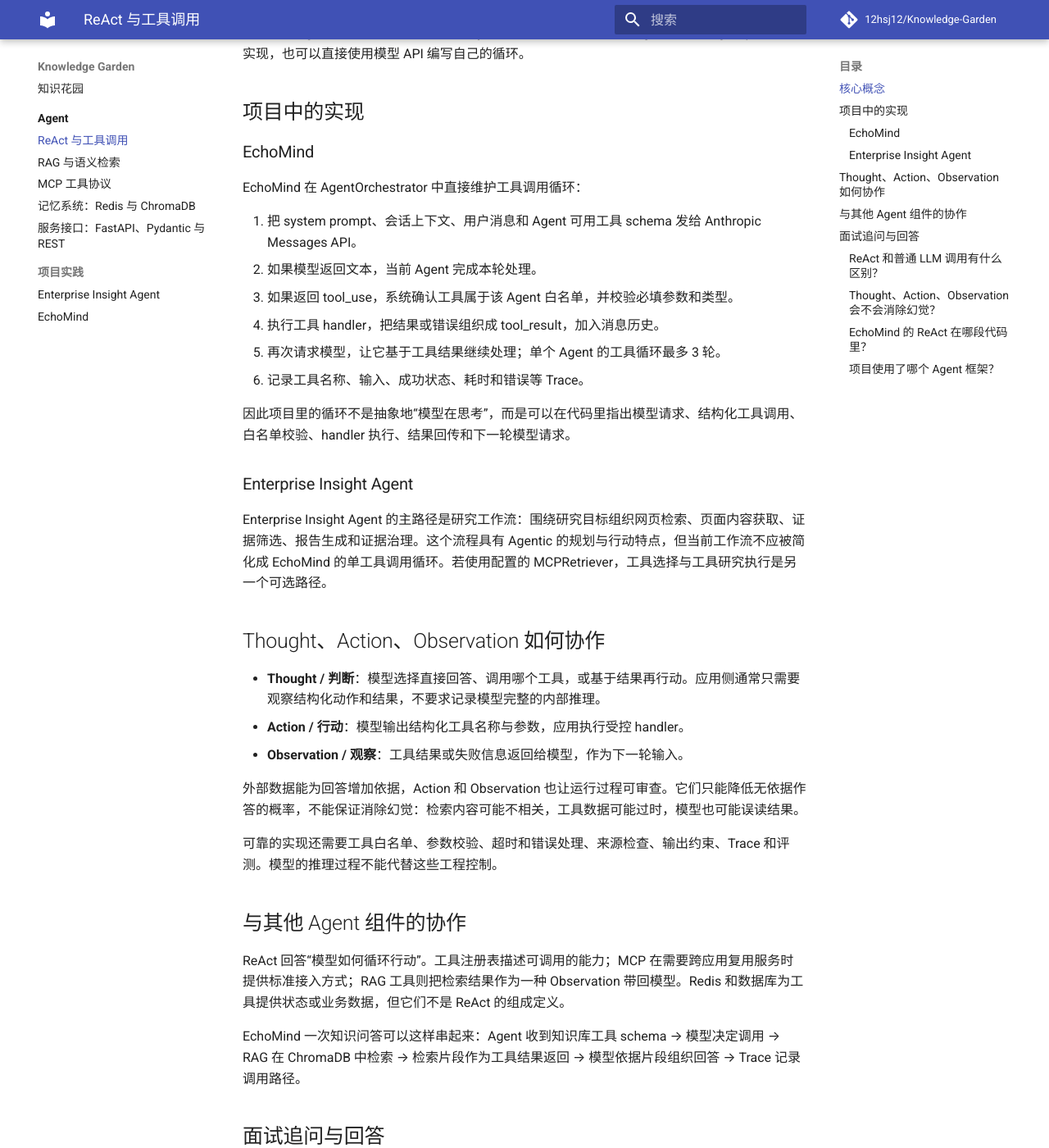
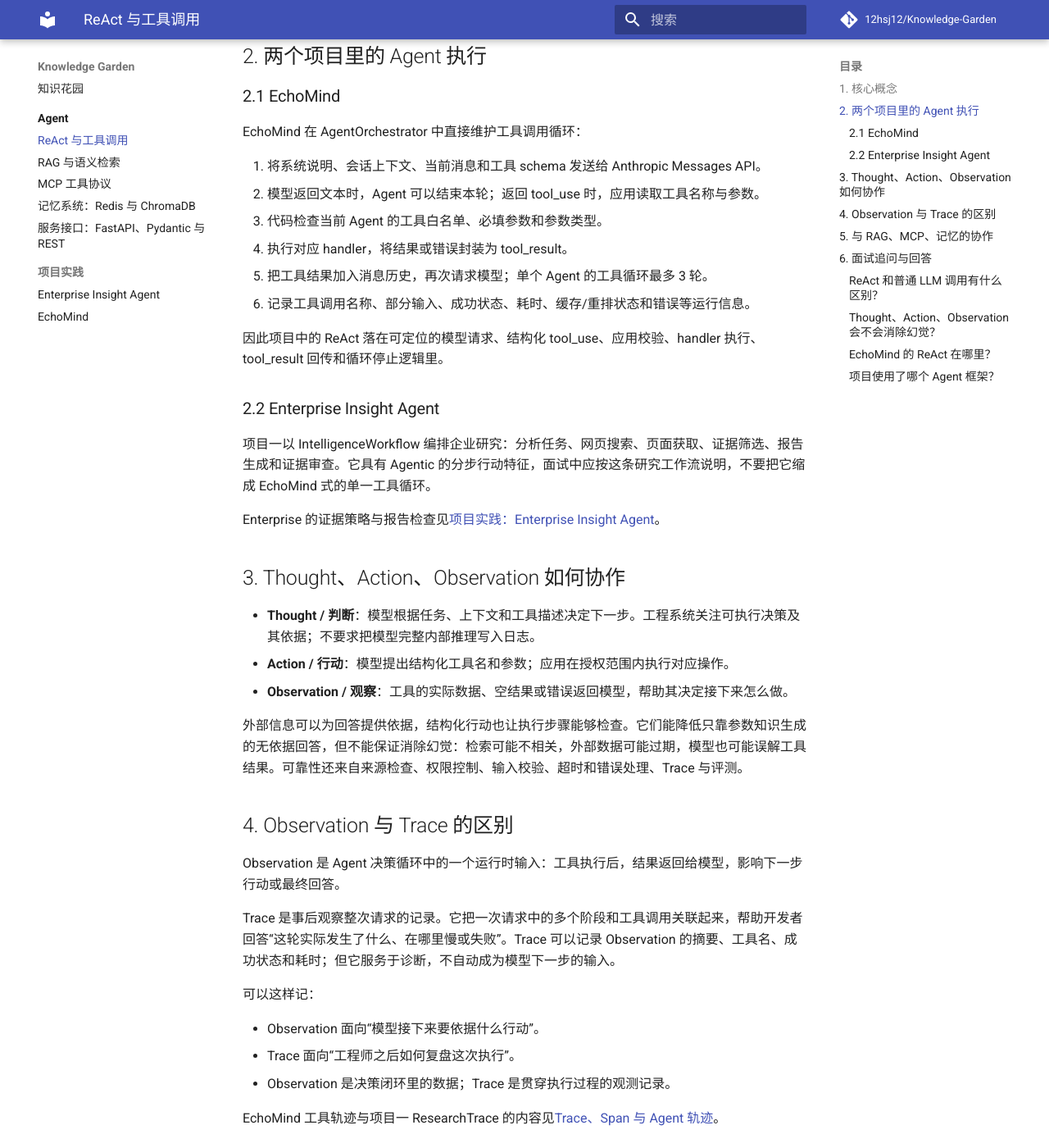
Before and after one commit to 12hsj12/Knowledge-Garden, an MkDocs documentation site: the page built from docs/agent/react.md, in a window 1280 px wide and 1400 px high, scrolled down 472 px. Shown: the whole window at 82% size. Built offline with MkDocs 1.6.1 and Material for MkDocs 9.7.7, drawn with Linux system fonts in a browser that asks for light colours; comment, search, counter and statistics services are not loaded; some of the changed text lies outside the part shown.

Commit message:
补充 ReAct Observation 与 Trace 的关系

```diff
--- a/docs/agent/react.md
+++ b/docs/agent/react.md
@@ -1,66 +1,82 @@
 # ReAct 与工具调用
 
-## 核心概念
+## 1. 核心概念
 
-ReAct 是 Reasoning 与 Acting 的组合思路。模型针对目标判断下一步，必要时执行外部动作，再根据动作返回的 Observation 更新判断。它让语言模型能够把“回答问题”和“执行可验证的操作”放进同一条循环里。
+ReAct（Reasoning and Acting）描述模型围绕目标进行判断、调用外部能力、读取执行结果并继续决策的循环：
 
-常见循环是：
+**目标与上下文 → 决定下一步 → Action → Observation → 再次决策 → 完成或继续**
 
-**目标与上下文 → 判断下一步 → Action → Observation → 再次判断 → 完成或继续**
+模型可以选择直接回答，也可以提出结构化工具调用。应用执行工具后，将真实返回值作为 Observation 放回后续上下文。循环需要明确停止条件，例如给出最终答案、达到调用轮数上限或处理不可恢复的错误。
 
-Action 可以是查订单、查询知识库、调用计算器或请求外部服务。Observation 是工具实际返回的数据、空结果或错误。循环需要有停止条件，例如模型给出最终答案、达到最大调用次数或发生不可恢复的失败。
+ReAct 是 Agent 执行范式，不是特定 Python 框架。项目可以通过模型 SDK 自己实现，也可以用 LangChain 或 LangGraph 等框架组织。
 
-ReAct 是 Agent 执行范式，不是某一个 Python 框架。项目可以用 LangChain、LangGraph 等工具实现，也可以直接使用模型 API 编写自己的循环。
+## 2. 两个项目里的 Agent 执行
 
-## 项目中的实现
-
-### EchoMind
+### 2.1 EchoMind
 
 EchoMind 在 AgentOrchestrator 中直接维护工具调用循环：
 
-1. 把 system prompt、会话上下文、用户消息和 Agent 可用工具 schema 发给 Anthropic Messages API。
-2. 如果模型返回文本，当前 Agent 完成本轮处理。
-3. 如果返回 tool_use，系统确认工具属于该 Agent 白名单，并校验必填参数和类型。
-4. 执行工具 handler，把结果或错误组织成 tool_result，加入消息历史。
-5. 再次请求模型，让它基于工具结果继续处理；单个 Agent 的工具循环最多 3 轮。
-6. 记录工具名称、输入、成功状态、耗时和错误等 Trace。
+1. 将系统说明、会话上下文、当前消息和工具 schema 发送给 Anthropic Messages API。
+2. 模型返回文本时，Agent 可以结束本轮；返回 tool_use 时，应用读取工具名称与参数。
+3. 代码检查当前 Agent 的工具白名单、必填参数和参数类型。
+4. 执行对应 handler，将结果或错误封装为 tool_result。
+5. 把工具结果加入消息历史，再次请求模型；单个 Agent 的工具循环最多 3 轮。
+6. 记录工具调用名称、部分输入、成功状态、耗时、缓存/重排状态和错误等运行信息。
 
-因此项目里的循环不是抽象地“模型在思考”，而是可以在代码里指出模型请求、结构化工具调用、白名单校验、handler 执行、结果回传和下一轮模型请求。
+因此项目中的 ReAct 落在可定位的模型请求、结构化 tool_use、应用校验、handler 执行、tool_result 回传和循环停止逻辑里。
 
-### Enterprise Insight Agent
+### 2.2 Enterprise Insight Agent
 
-Enterprise Insight Agent 的主路径是研究工作流：围绕研究目标组织网页检索、页面内容获取、证据筛选、报告生成和证据治理。这个流程具有 Agentic 的规划与行动特点，但当前工作流不应被简化成 EchoMind 的单工具调用循环。若使用配置的 MCPRetriever，工具选择与工具研究执行是另一个可选路径。
+项目一以 IntelligenceWorkflow 编排企业研究：分析任务、网页搜索、页面获取、证据筛选、报告生成和证据审查。它具有 Agentic 的分步行动特征，面试中应按这条研究工作流说明，不要把它缩成 EchoMind 式的单一工具循环。
 
-## Thought、Action、Observation 如何协作
+Enterprise 的证据策略与报告检查见[项目实践：Enterprise Insight Agent](../projects/enterprise-insight-agent.md)。
 
-- **Thought / 判断**：模型选择直接回答、调用哪个工具，或基于结果再行动。应用侧通常只需要观察结构化动作和结果，不要求记录模型完整的内部推理。
-- **Action / 行动**：模型输出结构化工具名称与参数，应用执行受控 handler。
-- **Observation / 观察**：工具结果或失败信息返回给模型，作为下一轮输入。
+## 3. Thought、Action、Observation 如何协作
 
-外部数据能为回答增加依据，Action 和 Observation 也让运行过程可审查。它们只能降低无依据作答的概率，不能保证消除幻觉：检索内容可能不相关，工具数据可能过时，模型也可能误读结果。
+- **Thought / 判断**：模型根据任务、上下文和工具描述决定下一步。工程系统关注可执行决策及其依据；不要求把模型完整内部推理写入日志。
+- **Action / 行动**：模型提出结构化工具名和参数；应用在授权范围内执行对应操作。
+- **Observation / 观察**：工具的实际数据、空结果或错误返回模型，帮助其决定接下来怎么做。
 
-可靠的实现还需要工具白名单、参数校验、超时和错误处理、来源检查、输出约束、Trace 和评测。模型的推理过程不能代替这些工程控制。
+外部信息可以为回答提供依据，结构化行动也让执行步骤能够检查。它们能降低只靠参数知识生成的无依据回答，但不能保证消除幻觉：检索可能不相关，外部数据可能过期，模型也可能误解工具结果。可靠性还来自来源检查、权限控制、输入校验、超时和错误处理、Trace 与评测。
 
-## 与其他 Agent 组件的协作
+## 4. Observation 与 Trace 的区别
 
-ReAct 回答“模型如何循环行动”。工具注册表描述可调用的能力；MCP 在需要跨应用复用服务时提供标准接入方式；RAG 工具则把检索结果作为一种 Observation 带回模型。Redis 和数据库为工具提供状态或业务数据，但它们不是 ReAct 的组成定义。
+Observation 是 Agent 决策循环中的一个运行时输入：工具执行后，结果返回给模型，影响下一步行动或最终回答。
 
-EchoMind 一次知识问答可以这样串起来：Agent 收到知识库工具 schema → 模型决定调用 → RAG 在 ChromaDB 中检索 → 检索片段作为工具结果返回 → 模型依据片段组织回答 → Trace 记录调用路径。
+Trace 是事后观察整次请求的记录。它把一次请求中的多个阶段和工具调用关联起来，帮助开发者回答“这轮实际发生了什么、在哪里慢或失败”。Trace 可以记录 Observation 的摘要、工具名、成功状态和耗时；但它服务于诊断，不自动成为模型下一步的输入。
 
-## 面试追问与回答
+可以这样记：
+
+- Observation 面向“模型接下来要依据什么行动”。
+- Trace 面向“工程师之后如何复盘这次执行”。
+- Observation 是决策闭环里的数据；Trace 是贯穿执行过程的观测记录。
+
+EchoMind 工具轨迹与项目一 ResearchTrace 的内容见[Trace、Span 与 Agent 轨迹](trace-observability.md)。
+
+## 5. 与 RAG、MCP、记忆的协作
+
+- **RAG**把检索片段作为工具结果或上下文提供给模型。
+- **MCP**标准化客户端如何发现并调用外部工具服务。
+- **记忆**提供近期对话、摘要和用户画像，让模型理解当前会话背景。
+- **ReAct**决定何时使用这些能力，并根据结果继续行动。
+- **Trace**记录系统实际执行的步骤，**评测**检查输出质量与全流程行为。
+
+EchoMind 的知识问答可串成：模型收到知识库工具 schema → 决定调用 → ChromaDB 多查询召回和重排 → 工具结果作为 Observation 返回 → 模型整理答复 → Trace 留下执行轨迹。相关页面：[RAG 与语义检索](rag.md)、[MCP 工具协议](mcp.md)、[记忆系统](memory.md)、[Agent 系统评测](evaluation.md)。
+
+## 6. 面试追问与回答
 
 ### ReAct 和普通 LLM 调用有什么区别？
 
-普通调用通常是输入上下文、输出一次答案。ReAct 允许模型通过结构化动作访问外部能力，并把执行结果放回上下文进行后续判断。关键差异在于有“工具行动—结果观察—继续决策”的闭环。
+> 普通调用通常是输入上下文后返回一段回答；ReAct 把模型决策、工具行动、执行结果观察和后续判断连成循环。项目里能明确指出模型提出工具调用、应用校验并执行、结果如何返回以及循环何时结束。
 
 ### Thought、Action、Observation 会不会消除幻觉？
 
-不会。工具结果提供外部依据，结构化调用限制动作范围，但检索错误、数据过期和模型误读仍会造成错误。还要用证据校验、拒答策略、日志和评测管理风险。
+> 它们提供结构化的外部行动和真实工具结果，让部分回答有可检查依据；系统仍需验证检索来源、工具结果和最终主张。检索错误、过期数据和模型误读仍可能造成错误，因此还要结合证据检查和评测。
 
-### EchoMind 的 ReAct 在哪段代码里？
+### EchoMind 的 ReAct 在哪里？
 
-在 AgentOrchestrator 的模型调用中：请求携带工具 schema，识别 tool_use 后校验白名单和参数、执行 handler、构造 tool_result 并再次请求模型；循环上限为 3 轮。工具输入、执行状态和耗时进入 Trace。
+> AgentOrchestrator 调用 Anthropic API 并提供工具 schema。模型返回 tool_use 后，程序校验白名单与参数、运行 handler、返回 tool_result 并继续请求模型，最多循环 3 轮。Trace 记录工具调用和执行结果。
 
 ### 项目使用了哪个 Agent 框架？
 
-EchoMind 的服务用 FastAPI，但 Agent 编排主链是项目自己的 AgentOrchestrator，调用 Anthropic SDK 的 tool_use；不能把 FastAPI 说成 Agent 框架。Enterprise Insight Agent 以 GPT Researcher 的研究能力为基础，再由项目自己的 IntelligenceWorkflow 编排企业研究、证据和报告链路。
+> EchoMind 的 HTTP 服务使用 FastAPI，但 Agent 编排主链由项目自己的 AgentOrchestrator 管理，底层调用 Anthropic SDK 的 tool_use。Enterprise 使用自定义 IntelligenceWorkflow 编排 GPT Researcher 的研究能力。LangChain 和 LangGraph 是我单独整理的 Agent 框架知识，不是这两个项目主链采用的框架。
```
